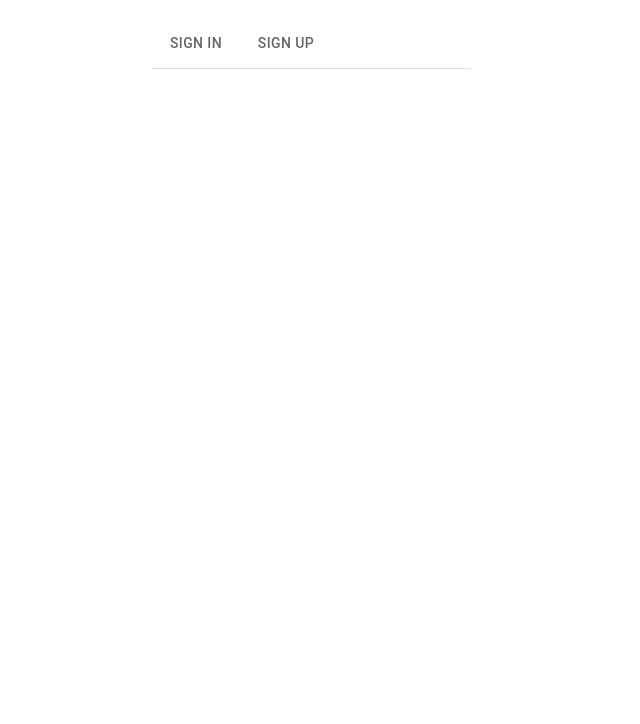
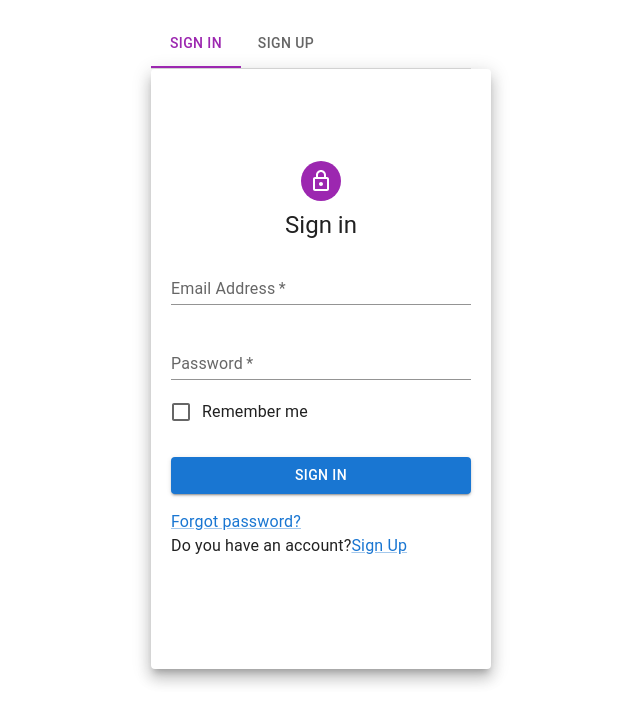
Before and after one commit to kimnewbie/mui_basic, a React (Create React App) app: page / in a window 1280 px wide. Shown: the top 724 px of the page, without its empty margins (329-969 px from the left). Built offline with nearby package versions, Linux system fonts and the light colour scheme.

Commit message:
useState 초기값 설정

```diff
--- a/src/components/SignIn.js
+++ b/src/components/SignIn.js
@@ -61,7 +61,6 @@ const SignIn = ({ onChangeTabsValue }) => {
                         {
                             (props) => (
                                 <Form>
-                                    {console.log(props)}
                                     <Field as={TextField}
                                         required
                                         fullWidth
--- a/src/containers/index.js
+++ b/src/containers/index.js
@@ -4,8 +4,8 @@ import {
     Tab,
     Typography,
     Box,
+    Container,
 } from '@mui/material';
-import PropTypes from 'prop-types';
 import SignIn from '../components/SignIn';
 import SignUp from '../components/SignUp';
 
@@ -21,7 +21,7 @@ const TabPanel = (props) => {
             {...other}
         >
             {value === index && (
-                <Box sx={{ p: 3 }}>
+                <Box>
                     <Typography>{children}</Typography>
                 </Box>
             )}
@@ -37,7 +37,7 @@ const a11yProps = (index) => {
 }
 
 const SignInOutContainer = () => {
-    const [tabsValue, setTabsValue] = useState();
+    const [tabsValue, setTabsValue] = useState(0);
 
     const onChangeTabsValue = (event, tabsValue) => {
         setTabsValue(tabsValue);
```
